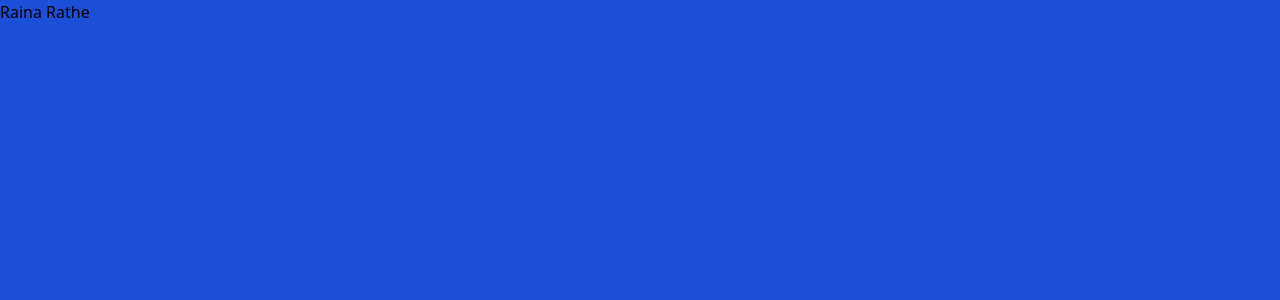
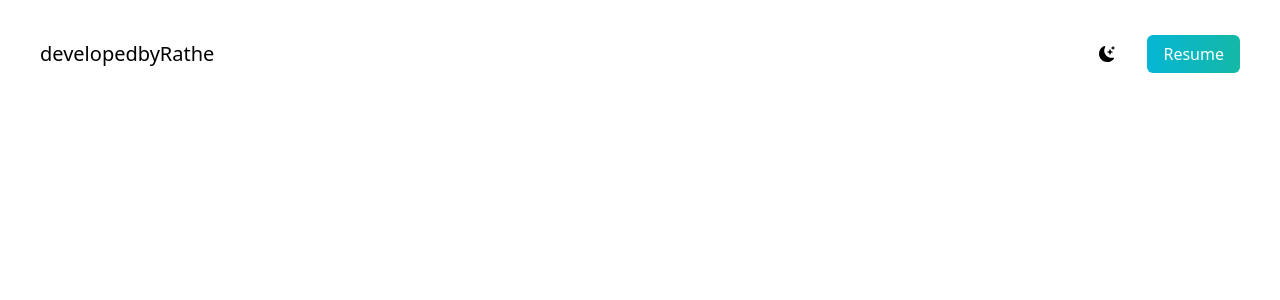
Before and after one commit to Ratheshan03/react-portfolio-ed, a Next.js app: page / in a window 1280 px wide. Shown: the top 300 px of the page. Built offline with nearby package versions, Linux system fonts and the light colour scheme.

Commit message:
Nav-setup updated

```diff
--- a/pages/index.js
+++ b/pages/index.js
@@ -1,4 +1,5 @@
 import Head from "next/head";
+import { BsFillMoonStarsFill } from "react-icons/bs";
 
 export default function Home() {
   return (
@@ -9,14 +10,21 @@
         <meta name="viewport" content="width=device-width, initial-scale=1" />
         <link rel="icon" href="/favicon.ico" />
       </Head>
-      <main>
-        <section className="bg-blue-700 min-h-screen">
-          <nav>
-            <h1>Raina Rathe</h1>
-            <ul>
-              <li></li>
+      <main className="bg-white px-10">
+        <section className="min-h-screen">
+          <nav className="py-10 mb-12 flex justify-between">
+            <h1 className="text-xl">developedbyRathe</h1>
+            <ul className="flex items-center">
               <li>
-                <a href=""></a>
+                <BsFillMoonStarsFill className="cursor-pointer" />
+              </li>
+              <li>
+                <a
+                  className="bg-gradient-to-r from-cyan-500 text- to-teal-500 text-white px-4 py-2 border-none rounded-md ml-8"
+                  href="#"
+                >
+                  Resume
+                </a>
               </li>
             </ul>
           </nav>
--- a/tailwind.config.js
+++ b/tailwind.config.js
@@ -5,7 +5,11 @@
     "./components/**/*.{js,ts,jsx,tsx}",
   ],
   theme: {
-    extend: {},
+    extend: {
+      fontFamily: {
+        burtons: "burtons",
+      },
+    },
   },
   plugins: [],
 };
```
